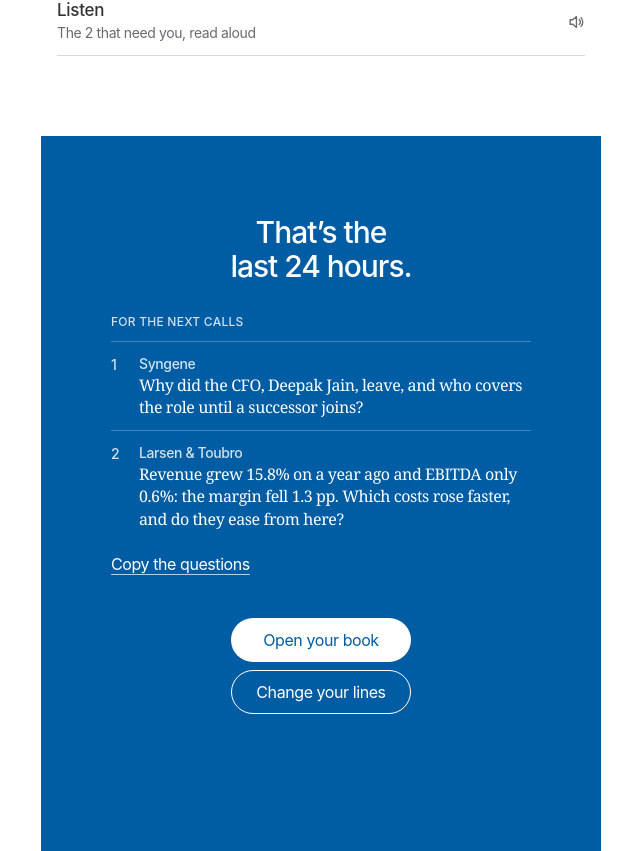
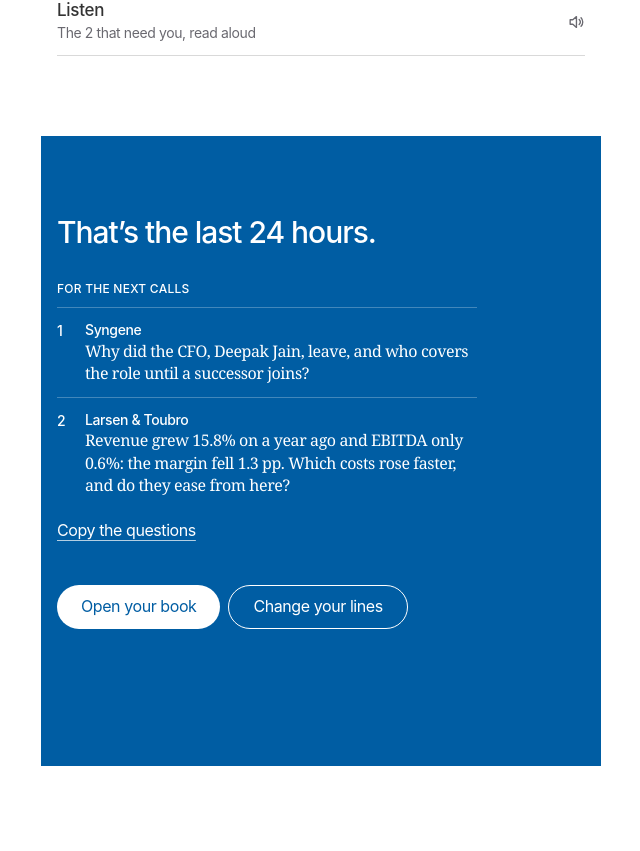
Before and after one commit to vedant-22/finn, a React (Vite) app in the folder web/: page / in a window 1280 px wide. Shown: the part 1638-2489 px from the top of the page, without its empty margins (319-959 px from the left). After the commit the page ends 2404 px from the top, so only its background shows below. Built offline with nearby package versions, Linux system fonts and the light colour scheme; a web font is replaced by a local one.

Commit message:
Left-align end band with buttons

```diff
--- a/web/src/styles.css
+++ b/web/src/styles.css
@@ -173,16 +173,17 @@ table { border-collapse: collapse; }
 
 /* the band a page ends on: ENAM blue, edge to edge down to the tab bar */
 .today { padding-bottom: 0; }
-.end-band { margin: var(--s-3xl) calc(-1 * var(--g)) 0; padding: var(--s-3xl) var(--g) calc(env(safe-area-inset-bottom) + 57px + var(--s-3xl)); background: var(--brand); color: #fff; text-align: center; }
-.end-band h2 { max-width: 300px; margin: 0 auto; text-wrap: balance; }
-.end-qs { max-width: 420px; margin: var(--s-m) auto 0; text-align: left; }
-.end-qs .lbl { color: rgba(255, 255, 255, .82); }
+.end-band { margin: var(--s-3xl) calc(-1 * var(--g)) 0; padding: var(--s-3xl) var(--g) calc(env(safe-area-inset-bottom) + 57px + var(--s-3xl)); background: var(--brand); color: #fff; }
+.end-band h2 { max-width: 320px; text-wrap: balance; }
+.end-qs { max-width: 420px; margin-top: var(--s-m); }
+.end-qs .lbl { color: #fff; }
 .end-qs ol { counter-reset: q; margin-top: var(--s-3xs); }
 .end-qs li { counter-increment: q; display: grid; grid-template-columns: 28px 1fr; padding: var(--s-3xs) 0; border-top: 1px solid rgba(255, 255, 255, .26); font: 16px/140% var(--serif); color: #fff; }
-.end-qs li::before { content: counter(q); grid-row: span 2; font: 500 14px/160% var(--f); color: rgba(255, 255, 255, .82); }
-.end-co { display: block; font: 500 14px/140% var(--f); letter-spacing: -0.39px; color: rgba(255, 255, 255, .82); }
+.end-qs li::before { content: counter(q); grid-row: span 2; font: 500 14px/160% var(--f); color: #fff; }
+.end-co { display: block; font: 500 14px/140% var(--f); letter-spacing: -0.39px; color: #fff; }
 .end-copy { color: #fff; min-height: 44px; text-decoration: underline; text-underline-offset: 4px; text-decoration-color: rgba(255, 255, 255, .7); }
-.end-band-btns { display: grid; justify-items: center; gap: var(--s-5xs); margin-top: var(--s-m); }
+.end-band-btns { display: flex; flex-wrap: wrap; gap: var(--s-5xs); margin-top: var(--s-m); }
+.end-band-btns :is(.btn-light, .btn-light-outline) { min-width: 0; }
 .btn-light, .btn-light-outline { display: inline-flex; align-items: center; justify-content: center; min-width: 180px; height: 44px; padding: 0 var(--s-s); border-radius: var(--r-pill); font: 400 16px/116% var(--f); letter-spacing: -0.42px; text-decoration: none; transition: background-color 100ms ease-in-out, color 100ms ease-in-out; }
 .btn-light { background: #fff; color: var(--brand); }
 .btn-light:active { background: rgba(255, 255, 255, .8); }
```
